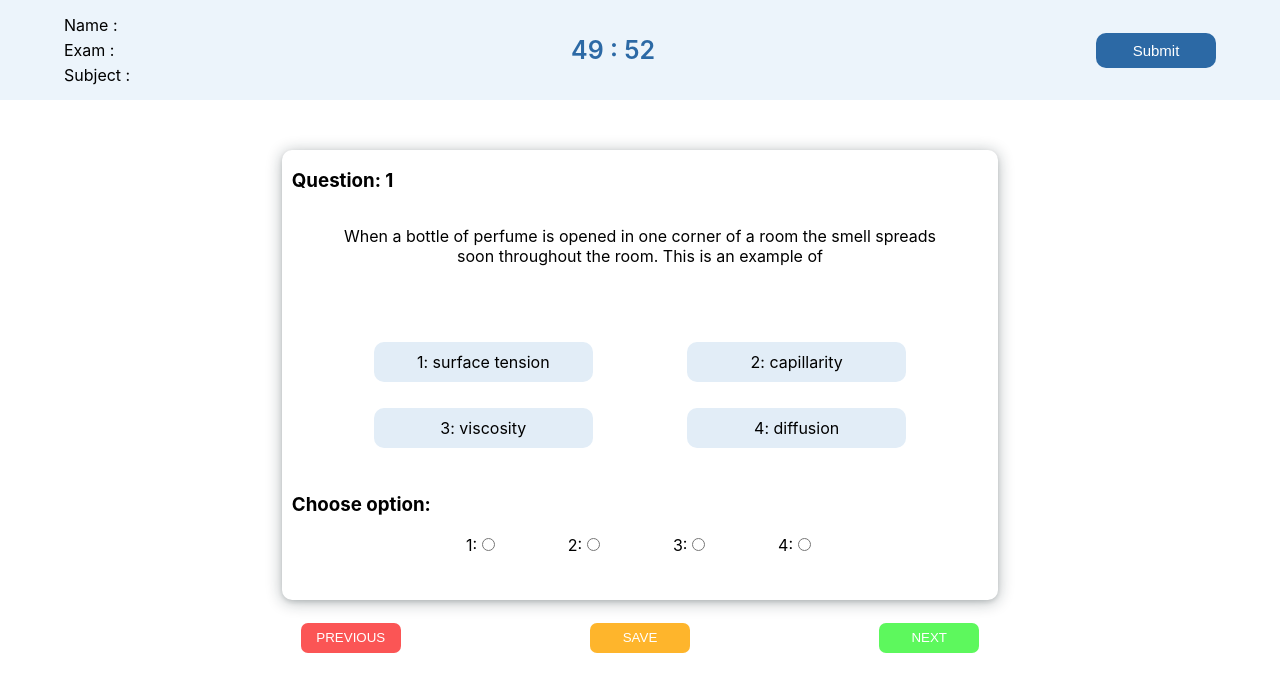
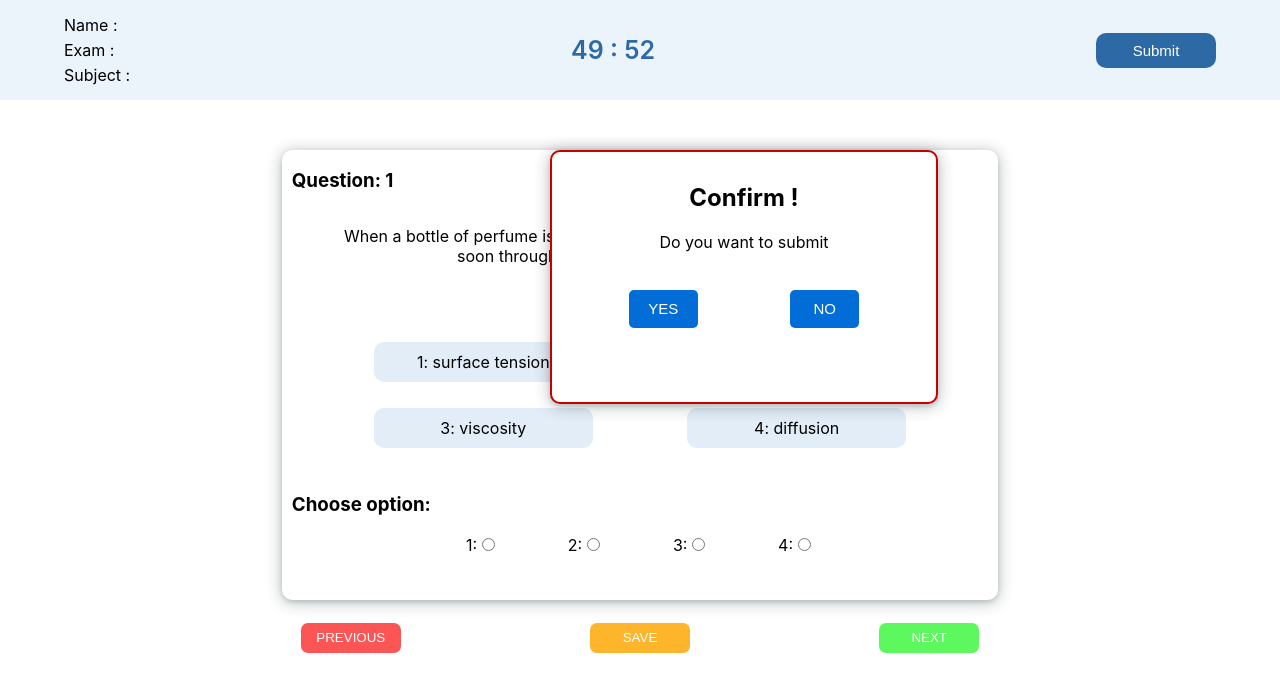
Before and after one commit to abhisheksatpute369/aptitude_test_platform, a React (Create React App) app in the folder cliant/: page /paper in a window 1280 px wide. Both pictures are taken after a click on the button "Submit". Shown: the top 692 px of the page. Built offline with nearby package versions, Linux system fonts and the light colour scheme.

Commit message:
submit pop up

```diff
--- a/cliant/src/components/paper.js
+++ b/cliant/src/components/paper.js
@@ -101,6 +101,13 @@ const Paper = ({user, selectedexam, selectedpaper}) => {
     })
     // timer end
 
+    // for getting submit pop up after clicking submit button
+    const submitpopup = () =>{
+        document.getElementById("submitmodel").style.visibility = "visible";
+    }
+    const canclepopup = () =>{
+        document.getElementById("submitmodel").style.visibility = "hidden";
+    }
     // for getting questions ffrom backend
     // useEffect(()=>{
     //     getquestion();
@@ -116,7 +123,7 @@ const Paper = ({user, selectedexam, selectedpaper}) => {
                 </div>
                 <div id="papertimer">{minuts} : {seconds}</div>
                 <div>
-                    <button id="papersubmitbtn">Submit</button>
+                    <button id="papersubmitbtn" onClick={submitpopup}>Submit</button>
                 </div>
             </div>
             <div id="papermiddle">
@@ -148,6 +155,15 @@ const Paper = ({user, selectedexam, selectedpaper}) => {
                 <button className='paperbutton' id="saveanswer" onClick={handlesave}>SAVE</button>
                 <button className='paperbutton' id="next" onClick={handlenext}>NEXT</button>
             </div>
+            <div id="submitmodel">
+                <h2>Confirm !</h2>
+                <p>Do you want to submit</p>
+                <div id="twobuttons">
+                    <button id="sumbitwarning">YES</button>
+                    <button id="sumbitwarning" onClick={canclepopup}>NO</button>
+                </div>
+
+            </div>
         </div>
     );
 };
--- a/cliant/src/css/paper.css
+++ b/cliant/src/css/paper.css
@@ -127,3 +127,37 @@
 #next:hover{
     background-color: rgb(17, 249, 17);
 }
+#submitmodel{
+    width: 30%;
+    height: 250px;
+    border: 2px solid rgb(197, 0, 0);
+    position: fixed;
+    top: 150px;
+    left: 550px;
+    background-color: white;
+    text-align: center;
+    visibility: hidden;
+    border-radius: 10px;
+    box-shadow: rgba(14, 30, 37, 0.12) 0px 2px 4px 0px, rgba(14, 30, 37, 0.32) 0px 2px 16px 0px;
+}
+#submitmodel > h2{
+    margin-top: 8%;
+}
+#twobuttons{
+    width: 60%;
+    height: 15%;
+    margin: auto;
+    display: flex;
+    justify-content: space-between;
+    margin-top: 10%;
+
+}
+#sumbitwarning{
+    background-color: #026dd7;
+    width: 30%;
+    height: 100%;
+    border-radius: 5px;
+    border: none;
+    color: white;
+    font-size: 15px;
+}
```
